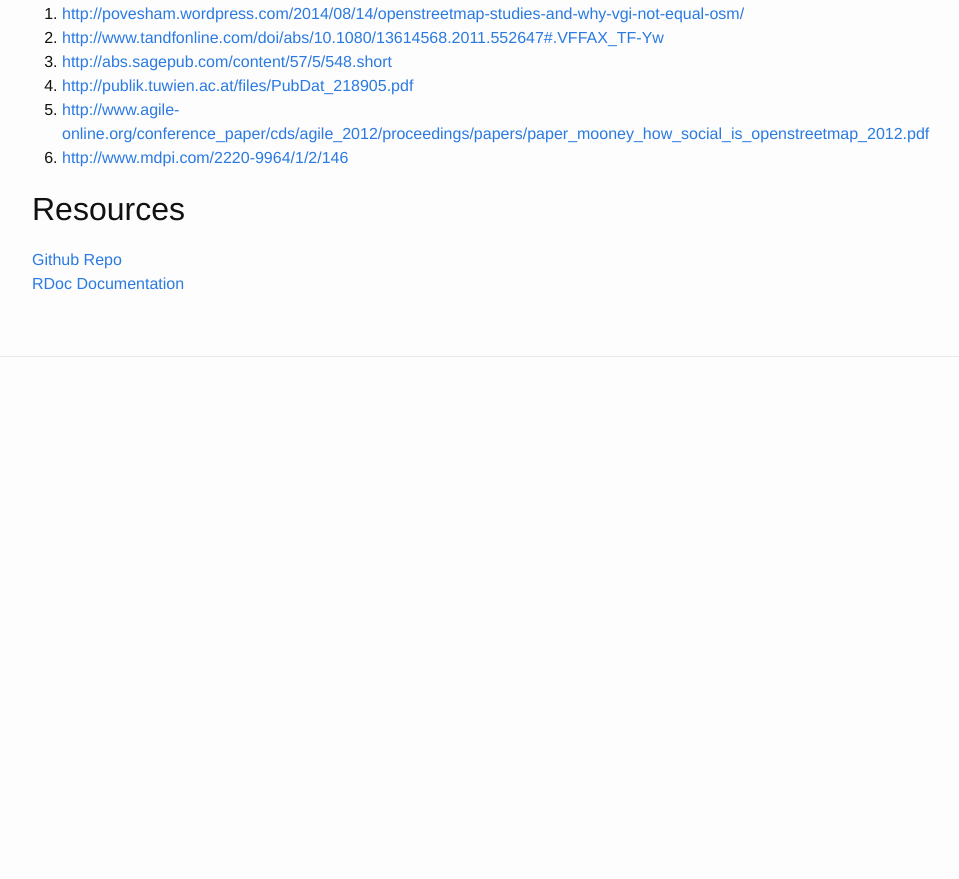
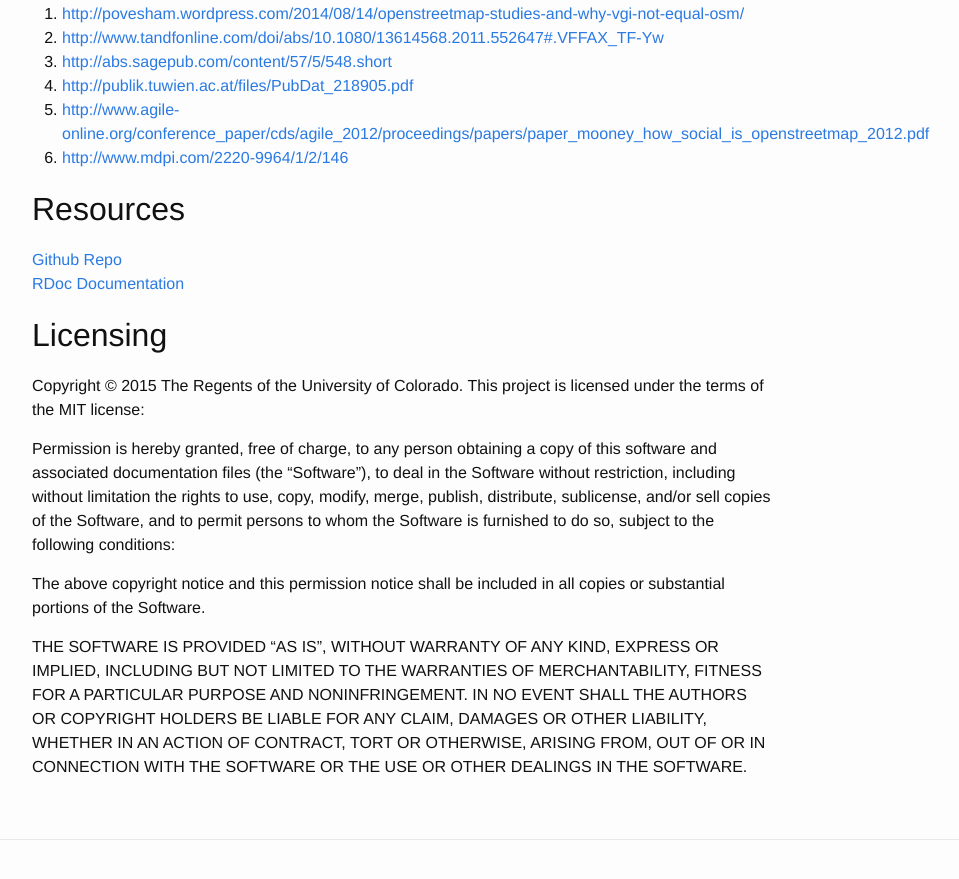
Before and after one commit to Project-EPIC/epic-osm, a Jekyll site: the page built from about.md, in a window 1280 px wide and 900 px high, scrolled down 726 px. Shown: the top 879 px of the window, without its empty margins (238-1197 px from the left). Built offline with Jekyll 4.4.1, drawn with Linux system fonts in a browser that asks for light colours; before the commit the page ends 1143 px from its top, so only the background shows below that.

Commit message:
added license info to about page

```diff
--- a/about.md
+++ b/about.md
@@ -27,3 +27,25 @@
 <h2>Resources</h2>
 <a href="http://github.com/rsoden">Github Repo</a><br />
 <a href="{{site.baseurl}}/doc/" target="_blank">RDoc Documentation</a>
+
+##Licensing
+Copyright © 2015 The Regents of the University of Colorado.
+This project is licensed under the terms of the MIT license:
+
+Permission is hereby granted, free of charge, to any person obtaining a copy
+of this software and associated documentation files (the "Software"), to deal
+in the Software without restriction, including without limitation the rights
+to use, copy, modify, merge, publish, distribute, sublicense, and/or sell
+copies of the Software, and to permit persons to whom the Software is
+furnished to do so, subject to the following conditions:
+
+The above copyright notice and this permission notice shall be included in
+all copies or substantial portions of the Software.
+
+THE SOFTWARE IS PROVIDED "AS IS", WITHOUT WARRANTY OF ANY KIND, EXPRESS OR
+IMPLIED, INCLUDING BUT NOT LIMITED TO THE WARRANTIES OF MERCHANTABILITY,
+FITNESS FOR A PARTICULAR PURPOSE AND NONINFRINGEMENT. IN NO EVENT SHALL THE
+AUTHORS OR COPYRIGHT HOLDERS BE LIABLE FOR ANY CLAIM, DAMAGES OR OTHER
+LIABILITY, WHETHER IN AN ACTION OF CONTRACT, TORT OR OTHERWISE, ARISING FROM,
+OUT OF OR IN CONNECTION WITH THE SOFTWARE OR THE USE OR OTHER DEALINGS IN
+THE SOFTWARE.
```
